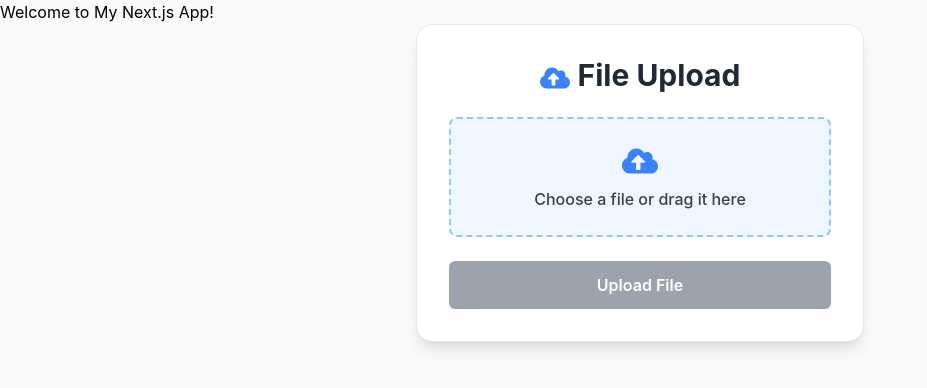
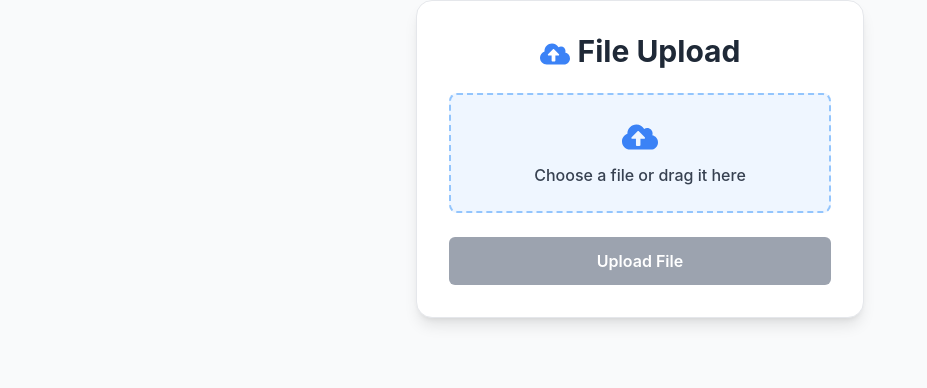
Before and after one commit to MarkLopes11/File-transfer, a Next.js app: page / in a window 1280 px wide. Shown: the top 388 px of the page, without its empty margins (0-927 px from the left). Built offline with nearby package versions, Linux system fonts and the light colour scheme; no server answers; what cloudinary-core would draw is missing.

Commit message:
removed welcome to my next app

```diff
--- a/pages/index.js
+++ b/pages/index.js
@@ -4,7 +4,6 @@ import FileUpload from "../components/Fileupload";
 function Home() {
   return (
     <div>
-      <h1>Welcome to My Next.js App!</h1>
       <FileUpload />
     </div>
   );
```
